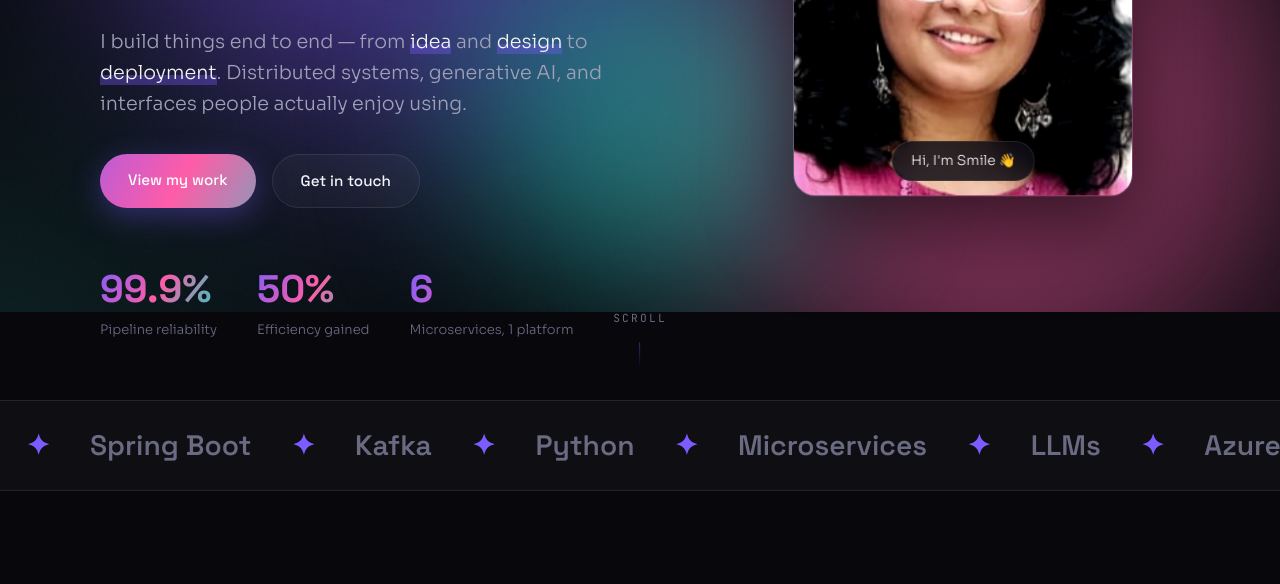
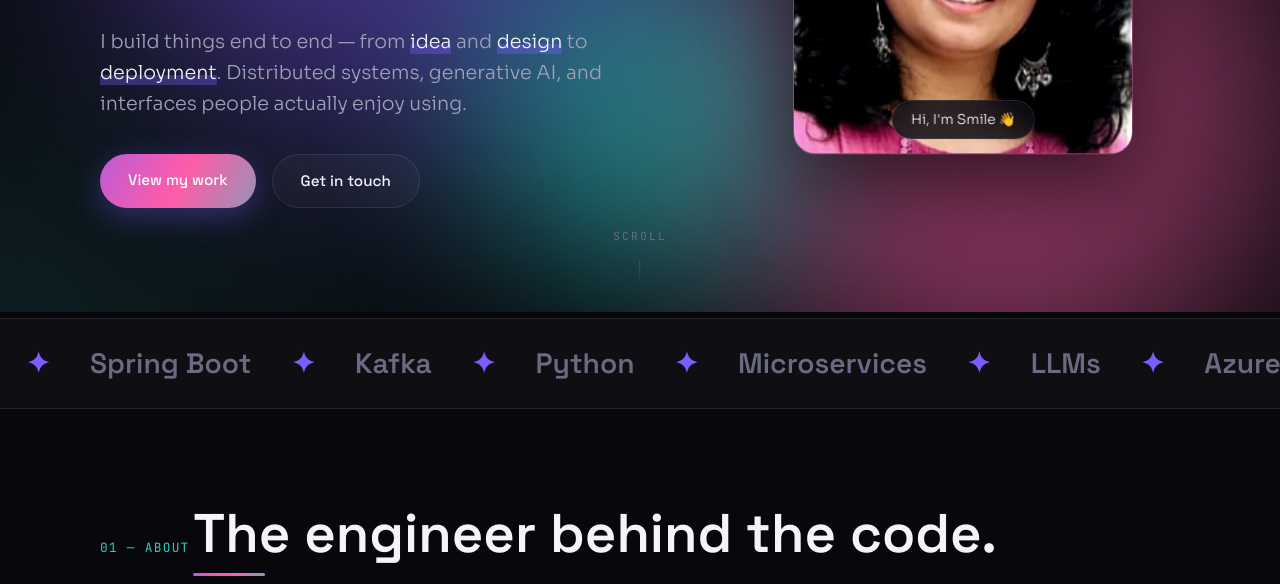
Before and after one commit to Smilegits/Smilegits.github.io, a plain HTML site: page index.html in a window 1280 px wide. Shown: the part 488-1072 px from the top of the page. Drawn offline with Linux system fonts and the light colour scheme.

Commit message:
Remove hero stats bar

```diff
--- a/index.html
+++ b/index.html
@@ -95,11 +95,6 @@
         <div class="hero-cta reveal">
           <a href="#work" class="btn btn-primary" data-cursor="hover">View my work</a>
           <a href="#contact" class="btn btn-ghost" data-cursor="hover">Get in touch</a>
-        </div>
-        <div class="hero-stats reveal">
-          <div><strong data-count="99.9" data-suffix="%">0</strong><span>Pipeline reliability</span></div>
-          <div><strong data-count="50" data-suffix="%">0</strong><span>Efficiency gained</span></div>
-          <div><strong data-count="6" data-suffix="">0</strong><span>Microservices, 1 platform</span></div>
         </div>
       </div>
       <div class="hero-photo reveal">
```
